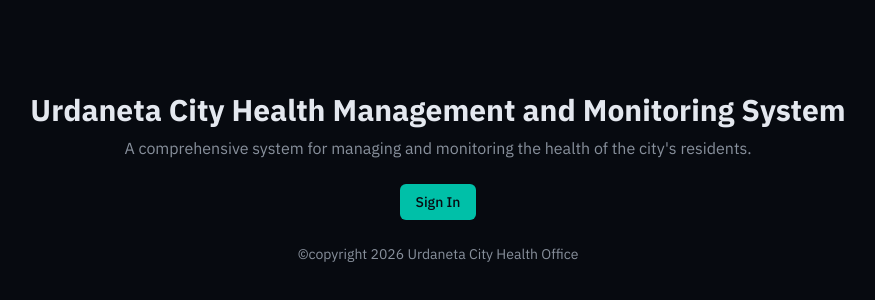
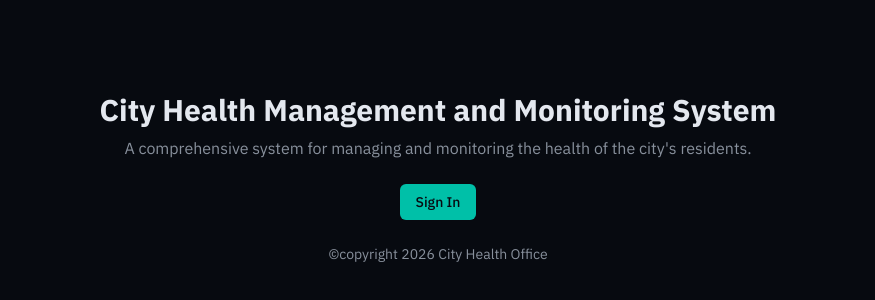
Before and after one commit to wynzyl/cho-system, a Next.js app: page / in a window 1280 px wide. Shown: the part 210-510 px from the top of the page, without its empty margins (202-1077 px from the left). Built offline with nearby package versions, Linux system fonts and the light colour scheme; no server answers.

Commit message:
Update titles and descriptions for consistency across the application

```diff
--- a/app/(auth)/login/page.tsx
+++ b/app/(auth)/login/page.tsx
@@ -37,7 +37,7 @@ export default async function LoginPage() {
   return (
     <Card className="w-full max-w-md">
       <CardHeader className="space-y-1">
-        <CardTitle className="text-2xl font-bold">CHO System</CardTitle>
+        <CardTitle className="text-2xl font-bold">CHO Monitoring System</CardTitle>
         <CardDescription>
           Enter your credentials to access the system
         </CardDescription>
--- a/app/layout.tsx
+++ b/app/layout.tsx
@@ -15,8 +15,8 @@ const ibmPlexMono = IBM_Plex_Mono({
 });
 
 export const metadata: Metadata = {
-  title: "Urdaneta City Health Office System",
-  description: "A multi-facility OPD workflow system for Urdaneta City Health Office",
+  title: "City Health Office System",
+  description: "A multi-facility OPD workflow system for City Health Office",
   icons: {
     icon: "/favicon.ico",
   },
--- a/app/page.tsx
+++ b/app/page.tsx
@@ -12,7 +12,7 @@ export default async function HomePage() {
 
   return (
     <div className="min-h-screen flex flex-col items-center justify-center px-4">
-      <h1 className="text-3xl font-bold mb-2">Urdaneta City Health Management and Monitoring System</h1>
+      <h1 className="text-3xl font-bold mb-2">City Health Management and Monitoring System</h1>
       <p className="text-muted-foreground mb-6">
         A comprehensive system for managing and monitoring the health of the city&apos;s residents.
       </p>
@@ -20,7 +20,7 @@ export default async function HomePage() {
         <Link href="/login">Sign In</Link>
       </Button>
       <div className="flex flex-col items-center my-6">
-       <section className="text-muted-foreground text-sm"> ©copyright 2026 Urdaneta City Health Office</section>
+       <section className="text-muted-foreground text-sm"> ©copyright 2026 City Health Office</section>
       </div>
     </div>
   )
```
